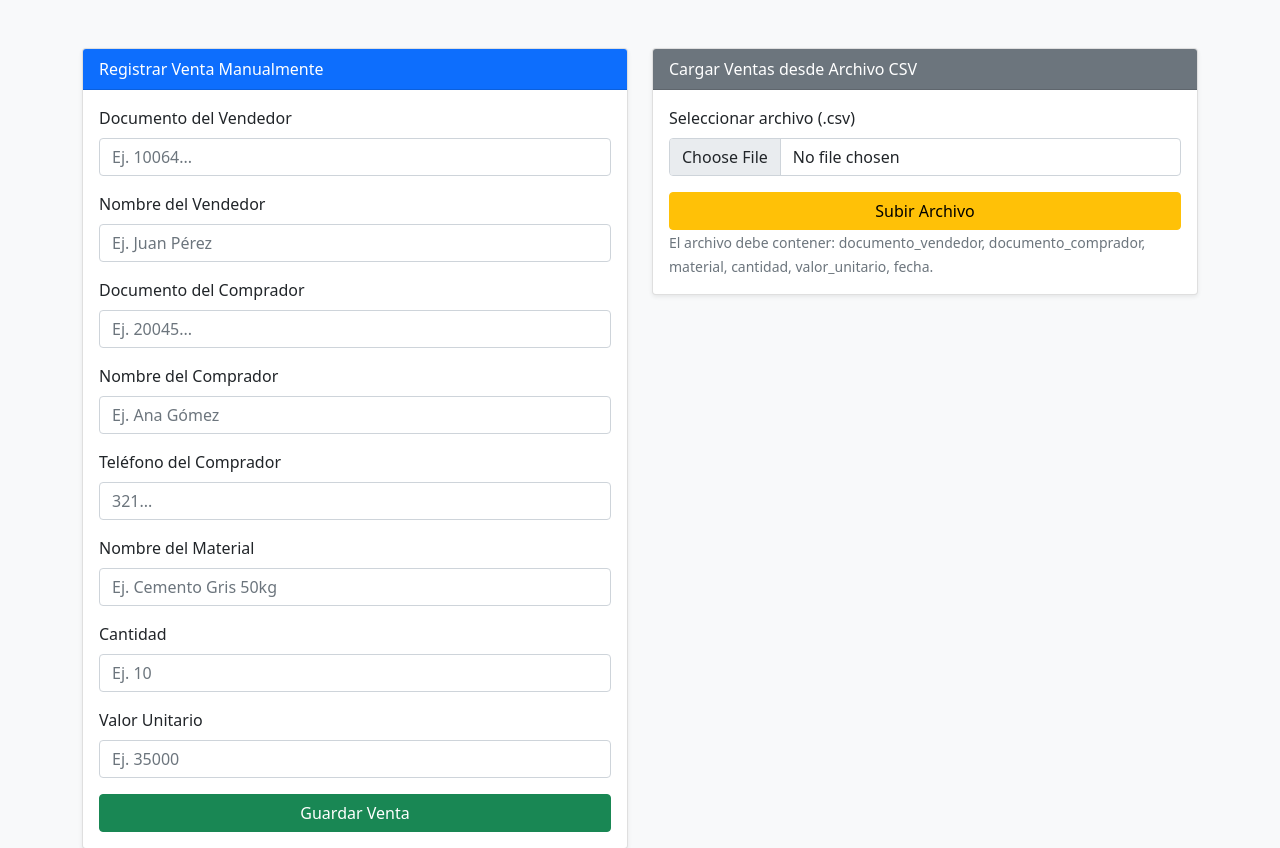
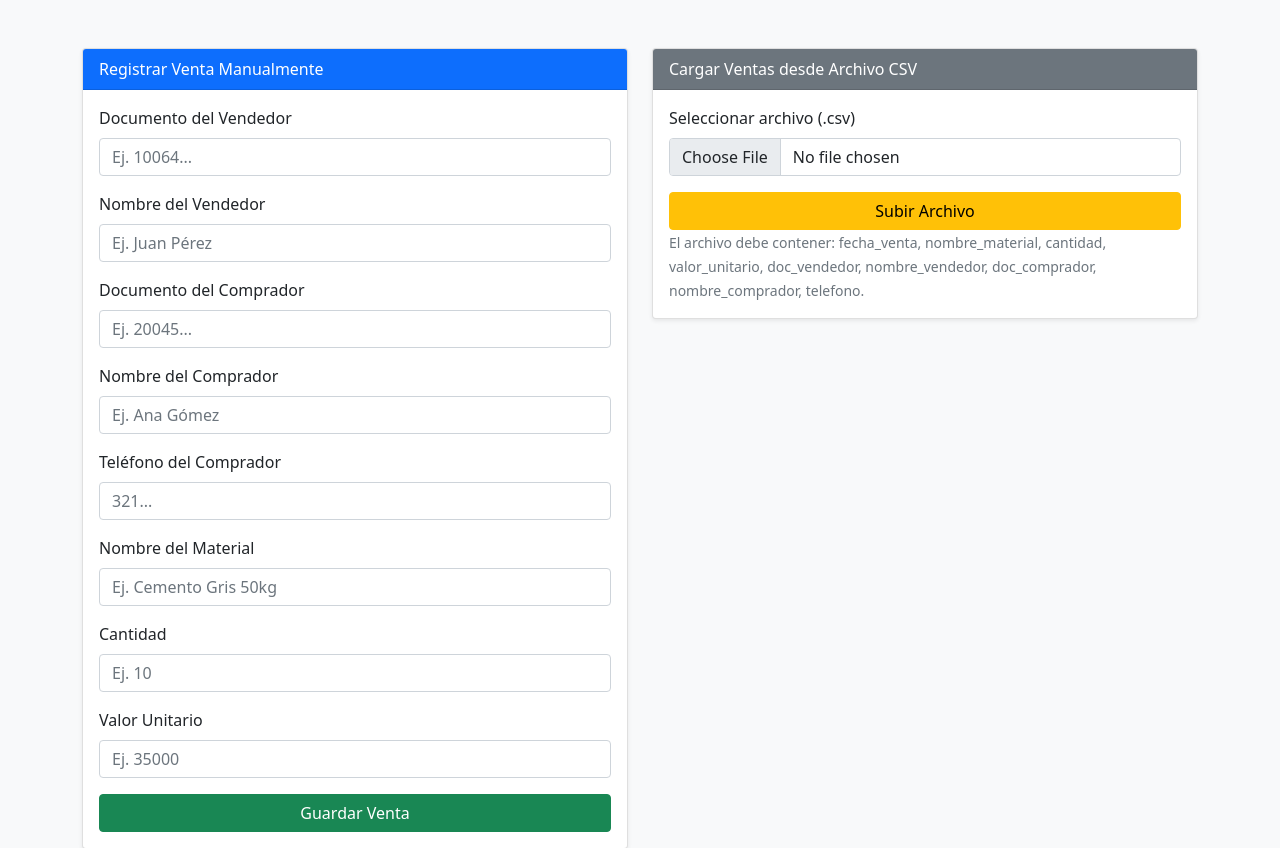
Before and after one commit to Brayan-Stevan/Ferreteria, a PHP site: page / in a window 1280 px wide. Shown: the top 848 px of the page. Run offline with PHP 8.4, Linux system fonts and the light colour scheme; data comes from the database, SQL or seed files in the repository.

Commit message:
Info en el SCV

```diff
--- a/index.php
+++ b/index.php
@@ -98,7 +98,7 @@ $con = $db->conectar();
             <div class="d-grid">
               <button type="submit" class="btn btn-warning">Subir Archivo</button>
             </div>
-            <small class="text-muted">El archivo debe contener: documento_vendedor, documento_comprador, material, cantidad, valor_unitario, fecha.</small>
+            <small class="text-muted">El archivo debe contener: fecha_venta, nombre_material, cantidad, valor_unitario, doc_vendedor, nombre_vendedor, doc_comprador, nombre_comprador, telefono.</small>
           </form>
         </div>
       </div>
```
